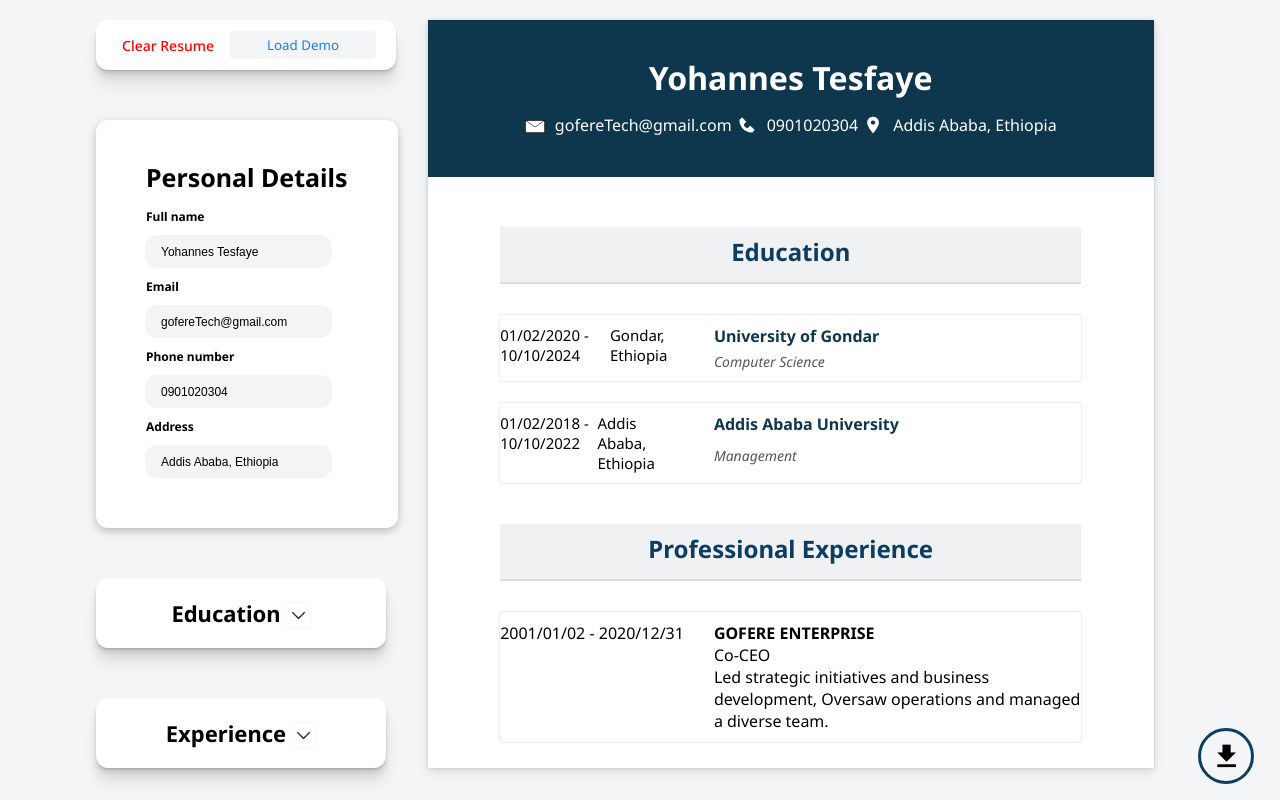
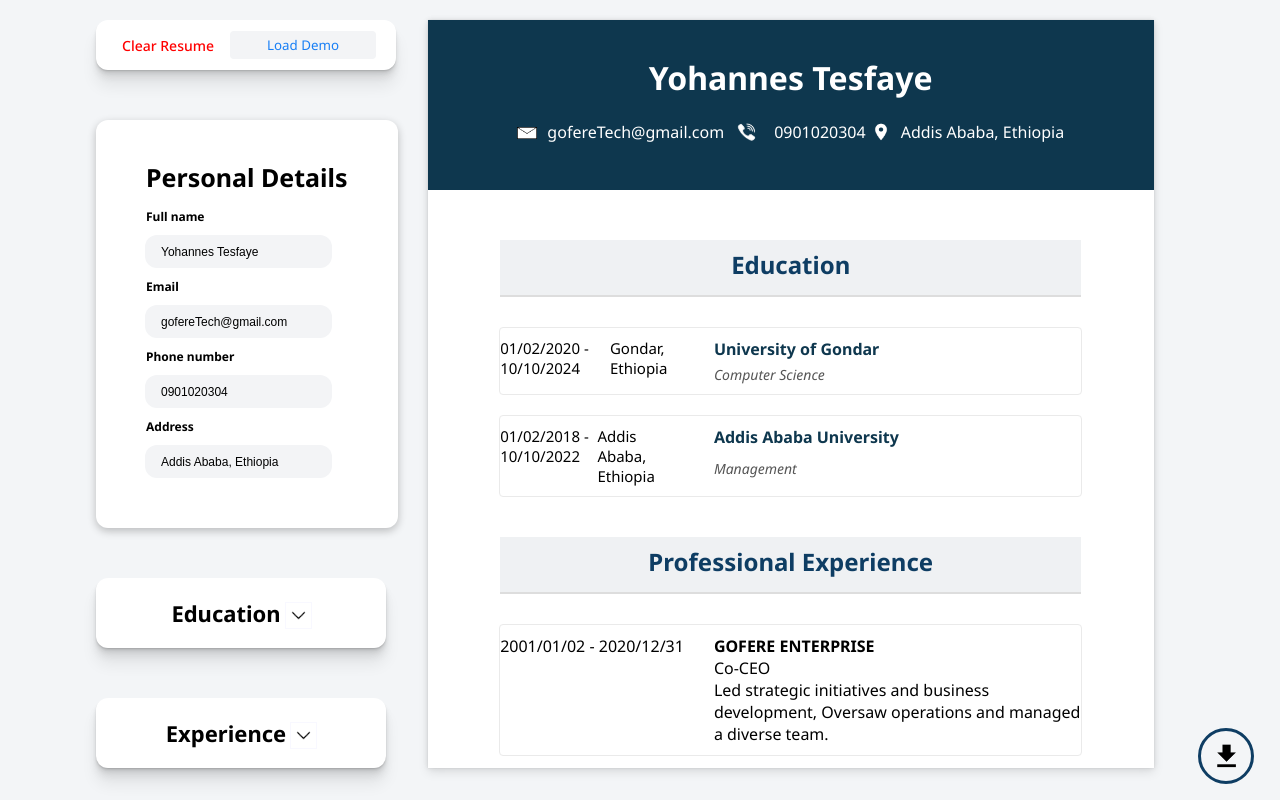
Before and after one commit to yohannesjo435/cv-application, a React (Vite) app: page / in a window 1280 px wide. Built offline with nearby package versions, Linux system fonts and the light colour scheme.

Commit message:
basic styling added

```diff
--- a/src/Components/resume/Resume.css
+++ b/src/Components/resume/Resume.css
@@ -43,14 +43,20 @@ body {
   margin: 5px -5px;
 }
 
-.logo-mail, .logo-phone {
+.logo-mail, .logo-phone, .logo-location {
   width: 20px;
   /* height: 20px;  */
   background-color: white;
   margin-right: 10px;
 }
+.logo-location {
+  background-color: unset;
+
+}
 .logo-phone {
   background-color: unset;
+  width: 35px;
+
 }
 
 .educational-info-wrapper {
--- a/src/Components/resume/Resume.jsx
+++ b/src/Components/resume/Resume.jsx
@@ -1,5 +1,5 @@
 import emailImg from "../../assets/mail.png"
-import phoneImg from "../../assets/whitePhone.png"
+import phoneImg from "../../assets/phone.png"
 import locationImg from "../../assets/whiteLocation.png"
 
 
@@ -19,7 +19,7 @@ function Resume({personalDetails, educationalDetails, experienceDetails}){
         </p>
 
         <p className="resume-location-wrapper">
-          {personalDetails.address && <img className="logo-phone" src={locationImg}/>}
+          {personalDetails.address && <img className="logo-location" src={locationImg}/>}
           {personalDetails.address}</p>
       </div>
     </div>
```
Also changed, not shown: src/assets/phone.png, src/assets/whitePhone.png (deleted).
